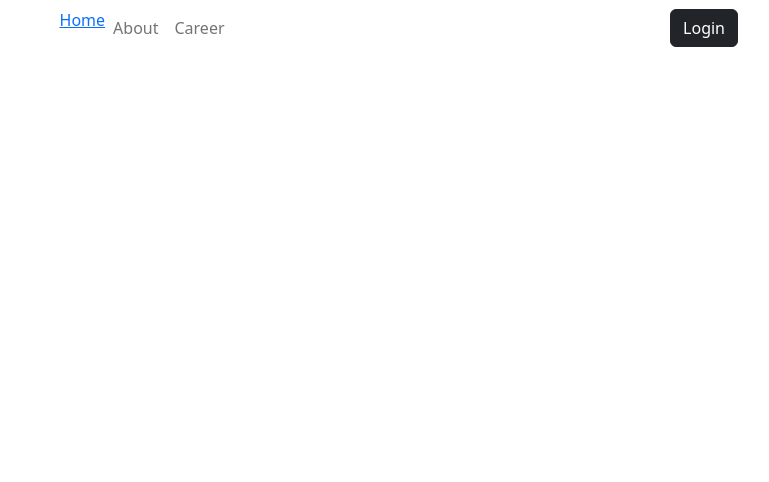
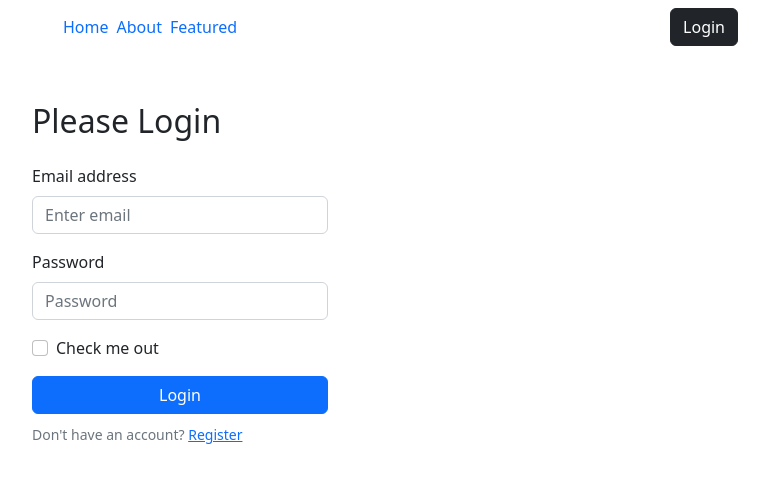
Before and after one commit to sakibmahbub/The-Dragon-News, a React (Vite) app: page /login in a window 1280 px wide. Shown: the top 482 px of the page, without its empty margins (460-1229 px from the left). Built offline with nearby package versions, Linux system fonts and the light colour scheme.

Commit message:
created login form

```diff
--- a/src/pages/Login/Login/Login.jsx
+++ b/src/pages/Login/Login/Login.jsx
@@ -1,7 +1,45 @@
 import React from "react";
+import { Button, Container, Form } from "react-bootstrap";
+import { Link } from "react-router-dom";
 
 const Login = () => {
-  return <div></div>;
+  return (
+    <Container className="w-25 mt-5 mx-auto">
+      <h2 className="mb-4">Please Login</h2>
+      <Form>
+        <Form.Group className="mb-3" controlId="formBasicEmail">
+          <Form.Label>Email address</Form.Label>
+          <Form.Control
+            name="email"
+            type="email"
+            placeholder="Enter email"
+            required
+          />
+        </Form.Group>
+        <Form.Group className="mb-3" controlId="formBasicPassword">
+          <Form.Label>Password</Form.Label>
+          <Form.Control
+            name="password"
+            type="password"
+            placeholder="Password"
+            required
+          />
+        </Form.Group>
+        <Form.Group className="mb-3" controlId="formBasicCheckbox">
+          <Form.Check type="checkbox" label="Check me out" />
+        </Form.Group>
+        <Button className="mb-2 w-100" variant="primary" type="submit">
+          Login
+        </Button>
+        <br />
+        <Form.Text>
+          Don't have an account? <Link to="/register">Register</Link>
+        </Form.Text>
+        <Form.Text className="text-dangerr"></Form.Text>
+        <Form.Text className="text-success"></Form.Text>
+      </Form>
+    </Container>
+  );
 };
 
 export default Login;
--- a/src/pages/Shared/DragonNav/DragonNav.jsx
+++ b/src/pages/Shared/DragonNav/DragonNav.jsx
@@ -13,9 +13,15 @@ const DragonNav = () => {
         <Navbar.Toggle aria-controls="responsive-navbar-nav" />
         <Navbar.Collapse id="responsive-navbar-nav">
           <Nav className="mx-auto">
-            <Link to="/">Home</Link>
-            <Nav.Link href="#">About</Nav.Link>
-            <Nav.Link href="#">Career</Nav.Link>
+            <Link className="text-decoration-none ms-2" to="/category/0">
+              Home
+            </Link>
+            <Link className="text-decoration-none ms-2" to="/">
+              About
+            </Link>
+            <Link className="text-decoration-none ms-2" to="/">
+              Featured
+            </Link>
           </Nav>
           <Nav>
             {user && <FaUserCircle style={{ fontSize: "2rem" }}></FaUserCircle>}
```
